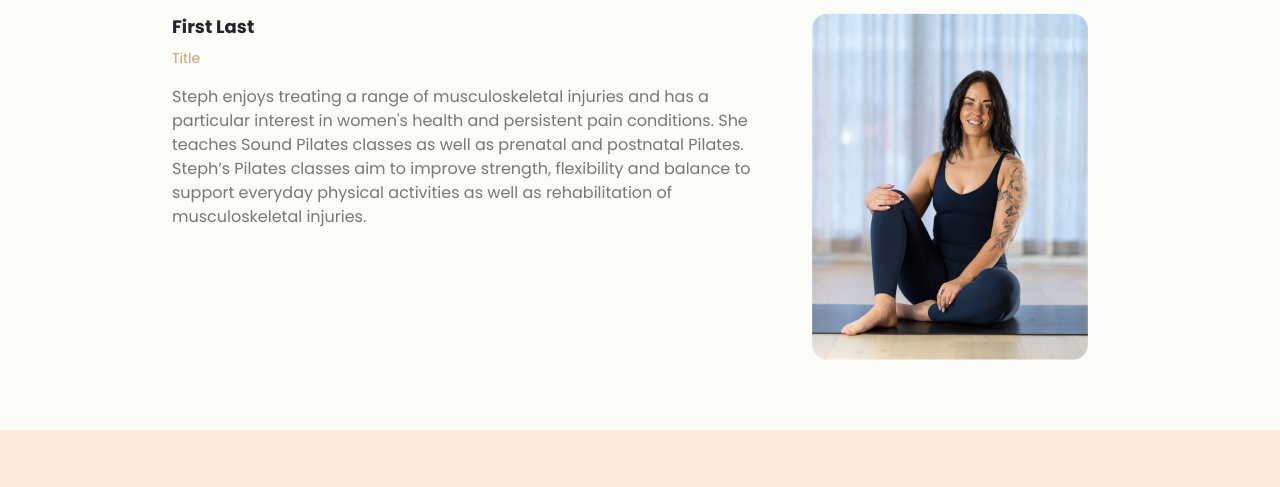
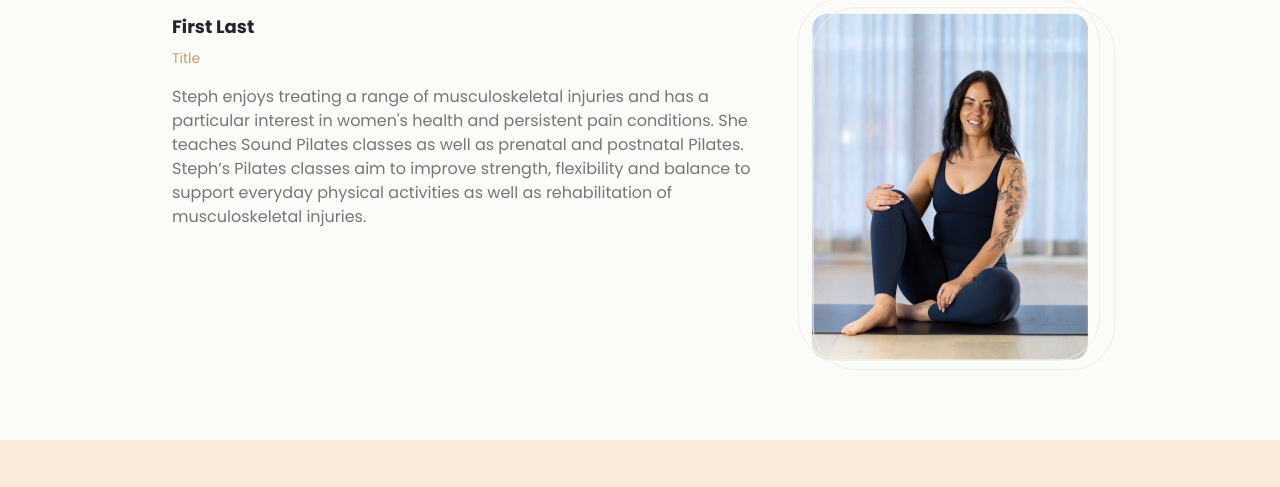
Before and after one commit to dripping-agency/soundcbr-html_css, a plain HTML site: page about-us-detail.html in a window 1280 px wide. Shown: the part 270-757 px from the top of the page. Drawn offline with Linux system fonts and the light colour scheme.

Commit message:
work on about us portfolio image

```diff
--- a/about-us-detail.html
+++ b/about-us-detail.html
@@ -78,7 +78,17 @@
                 </p>
             </div>
             <div class="col-md-4">
-                <img src="images/sarah-img.png">
+                <div class="image-stack">
+                    <div class="image-stack__item image-stack__item--top">
+                        <img src="images/portfolio-rectangle.svg" alt="">
+                    </div>
+                    <div class="image-stack__item image-stack__item--top-2">
+                        <img src="images/portfolio-rectangle.svg" alt="">
+                    </div>
+                    <div class="image-stack__item image-stack__item--bottom">
+                        <img src="images/sarah-img.png" alt="">
+                    </div>
+                </div>
             </div>
         </div>
 
--- a/css/custom.scss
+++ b/css/custom.scss
@@ -108,6 +108,18 @@ body.contact, body.classes {
 
 }
 
+img.portfolio-rectangle1 {
+  position: relative;
+  top: -352px;
+  left: -8px;
+}
+
+img.portfolio-rectangle2 {
+  position: relative;
+  top: -729px;
+  left: 0px;
+}
+
 body.classes{
   .container a{
     color: $darkrose-color;
@@ -194,6 +206,12 @@ body.services {
     border-bottom-left-radius: 250px;
     overflow: hidden;
   }
+
+  @media (max-width: 991px) {
+    .image-rounded-right{
+      display: none;
+    }
+  }
 }
 
 
@@ -222,6 +240,7 @@ p{
 
 a{
   color: $link-color;
+  text-decoration: none;
 }
 
 ol, ul {
@@ -571,3 +590,33 @@ footer{
     background-position-y: bottom;
   }
 }
+
+
+
+// Relevant styles
+.image-stack {
+  display: grid;
+  position: relative; // imperative for the overlapping to work
+  grid-template-columns: repeat(12, 1fr);
+}
+
+.image-stack__item--bottom {
+  grid-column: 1;
+  grid-row: 1;
+}
+
+.image-stack__item--top {
+  grid-row: 1;
+  grid-column: 1;
+  margin-left: -5%;
+  margin-top: -5%;
+  z-index: 1;
+}
+
+.image-stack__item--top-2 {
+  grid-row: 1;
+  grid-column: 1;
+  margin-left: 0%;
+  margin-top: -2%;
+  z-index: 2;
+}
```
Also changed, not shown: css/custom.css, images/portfolio-rectangle.svg (added), 1 other file.
